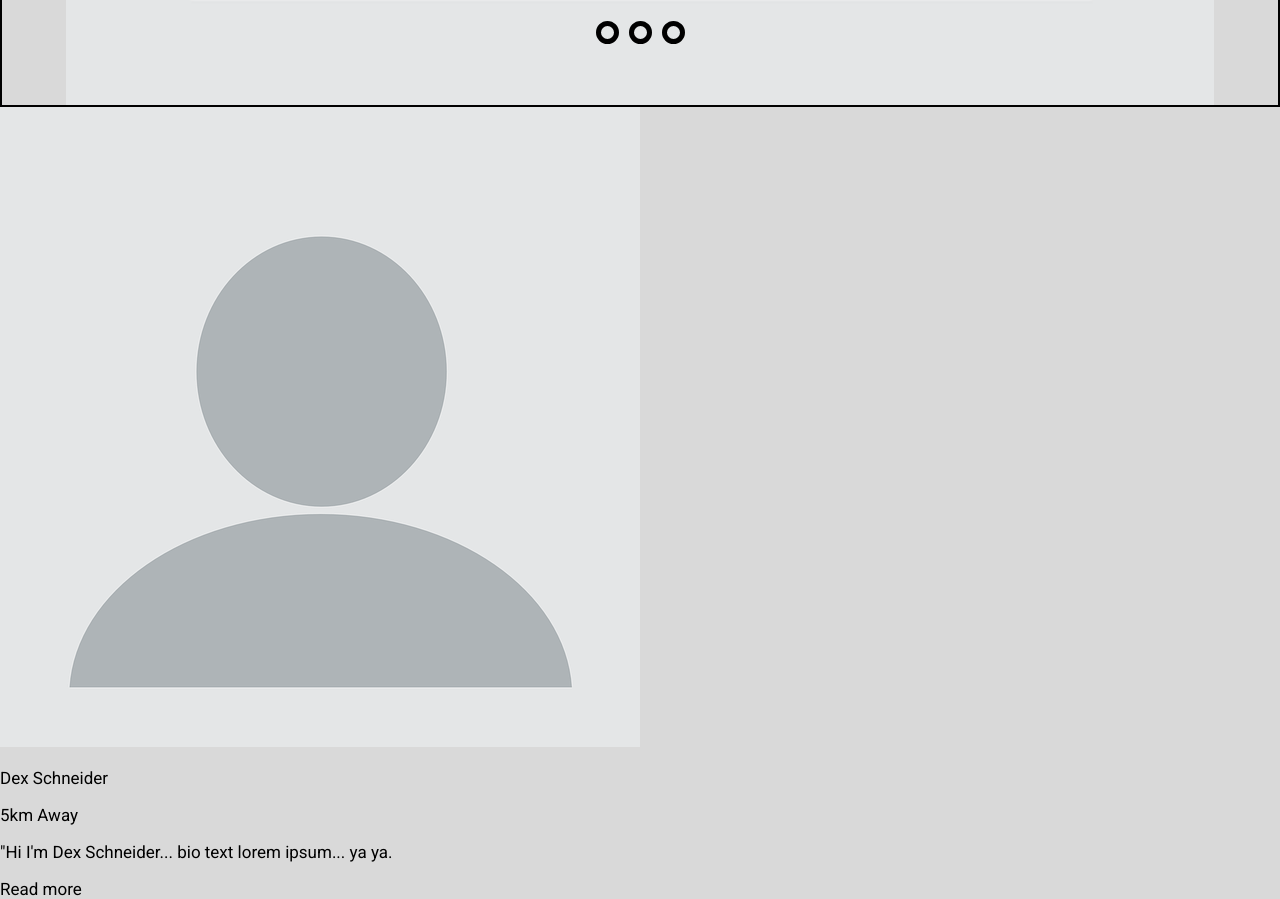
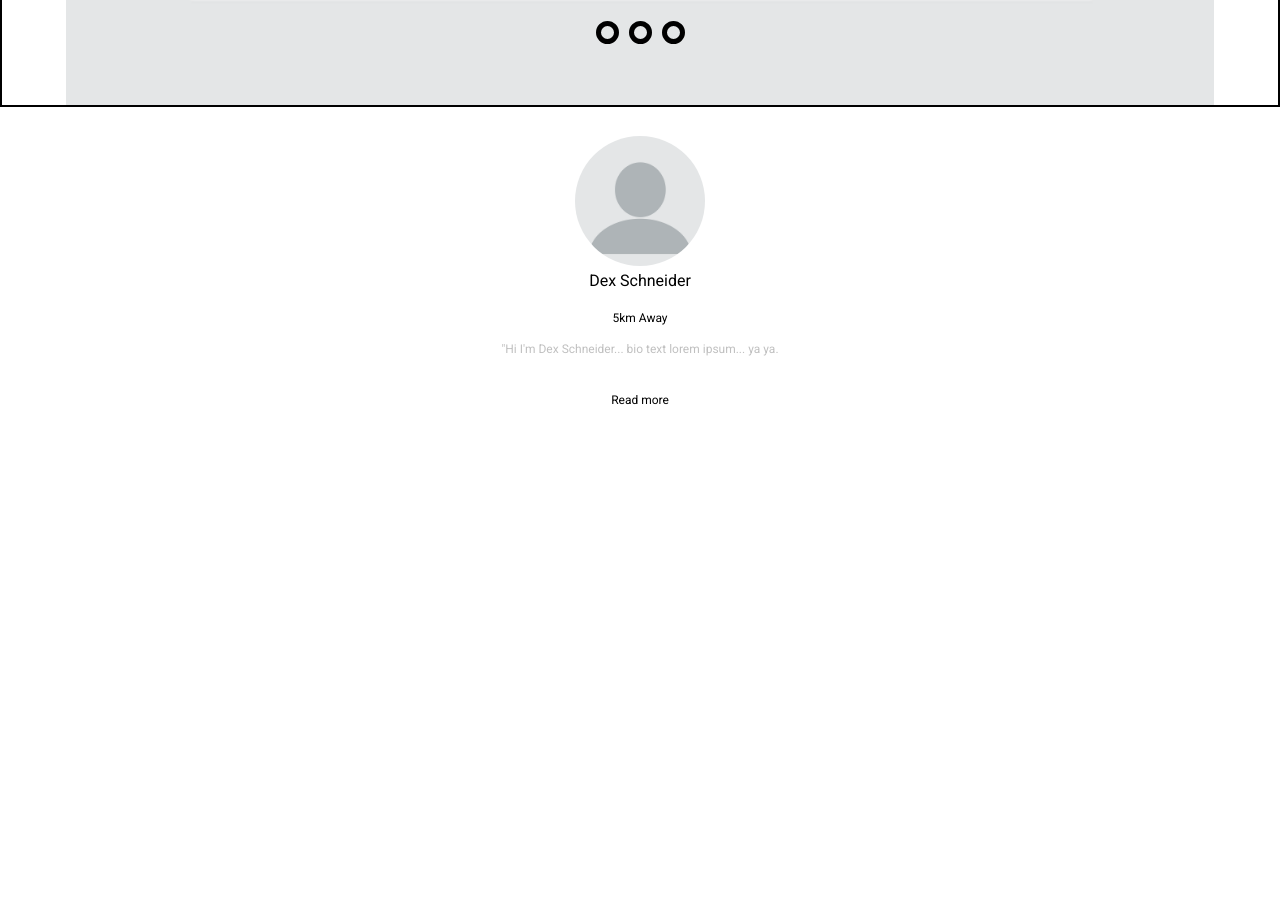
Before and after one commit to WebAhead5/like-minded-frontend, a React (Create React App) app: page /dashboard in a window 1280 px wide. Shown: the part 1045-1944 px from the top of the page. After the commit the page ends 1472 px from the top, so only its background shows below. Built offline with nearby package versions, Linux system fonts and the light colour scheme.

Commit message:
start css and files for dashboard

```diff
--- a/src/components/common/candidateSuggestion/candidateSuggestion.css
+++ b/src/components/common/candidateSuggestion/candidateSuggestion.css
@@ -3,14 +3,34 @@ div.candidateSuggestion{
     flex-direction: column;
     justify-content: center;
     align-items: center;
+    height: 300px;
+    padding-top: 20px;
 }
 
 .candidateSuggestion img {
-    height: 150px;
-    width: 150px;
+    height: 130px;
+    width: 130px;
     border-radius: 50%;
 }
 
 .candidateSuggestion p {
     border: black;
 }
+
+p.candidateName {
+    font-size: 16px;
+    margin-top: 5px;
+}
+p.distance{
+    font-size: 12px;
+    margin-top: 5px;
+}
+p.bioPreview{
+    font-size: 12px;
+    margin-top: 5px;
+    color: silver;
+}
+p.readMoreButton{
+    font-size: 12px;
+    margin-top: 25px;
+}
--- a/src/components/common/candidateSuggestion/candidateSuggestion.js
+++ b/src/components/common/candidateSuggestion/candidateSuggestion.js
@@ -1,18 +1,6 @@
-// info:
-// recieves a uesr profile object
-// loads the date and displayes it
-// if pressed - it expands and displays the full user profile
-
-// receives (in props) :
-// profile: same as GET /userProfile/[userId]
-
-// local states
-// expanded = true/false
-
-
 import React, { useEffect } from "react";
+import "./candidateSuggestion.css";
 const { useState } = React;
-
 
 const defaultImage = "/images/defaultImageProfile.png";
 
@@ -21,10 +9,10 @@ function CandidateSuggestion({ imagesArr }) {
     return (
         <div className="candidateSuggestion">
             <img src={defaultImage}></img>
-            <p>Dex Schneider</p>
-            <p>5km Away</p>
-            <p>"Hi I'm Dex Schneider... bio text lorem ipsum... ya ya.</p>
-            <p>Read more</p>
+            <p class="candidateName">Dex Schneider</p>
+            <p class="distance">5km Away</p>
+            <p class="bioPreview">"Hi I'm Dex Schneider... bio text lorem ipsum... ya ya.</p>
+            <p class="readMoreButton">Read more</p>
         </div>
     )
 }
--- a/src/index.css
+++ b/src/index.css
@@ -7,7 +7,7 @@ body {
   font-family: -apple-system, BlinkMacSystemFont, 'Segoe UI', 'Roboto', 'Oxygen', 'Ubuntu', 'Cantarell', 'Fira Sans', 'Droid Sans', 'Helvetica Neue', sans-serif;
   -webkit-font-smoothing: antialiased;
   -moz-osx-font-smoothing: grayscale;
-  background: var(--color-background);
+  /* background: var(--color-background); */
   font-family: Roboto;
   font-style: normal;
   font-weight: normal;
```
Also changed, not shown: src/components/common/candidateImages/candidateImages.js (+0 -13 lines).
